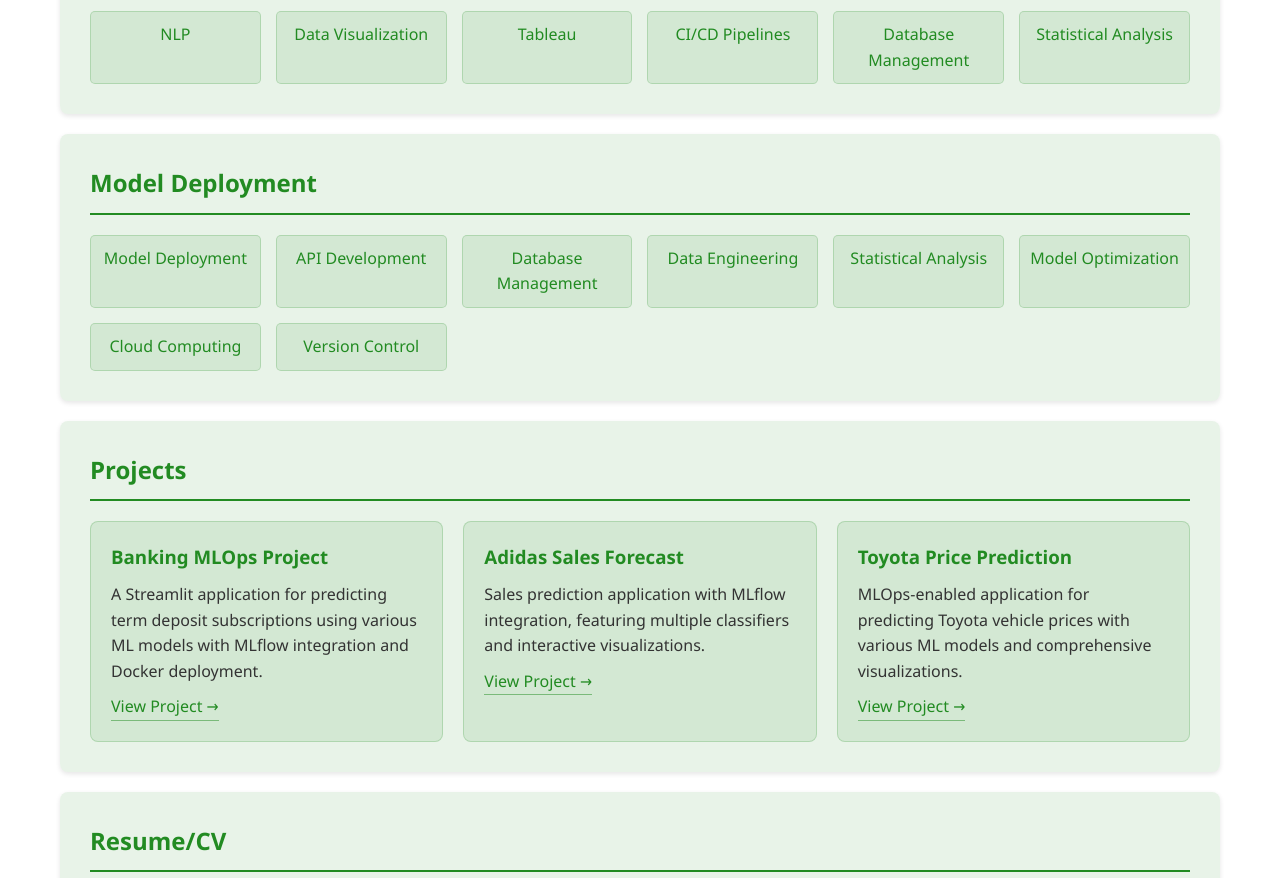
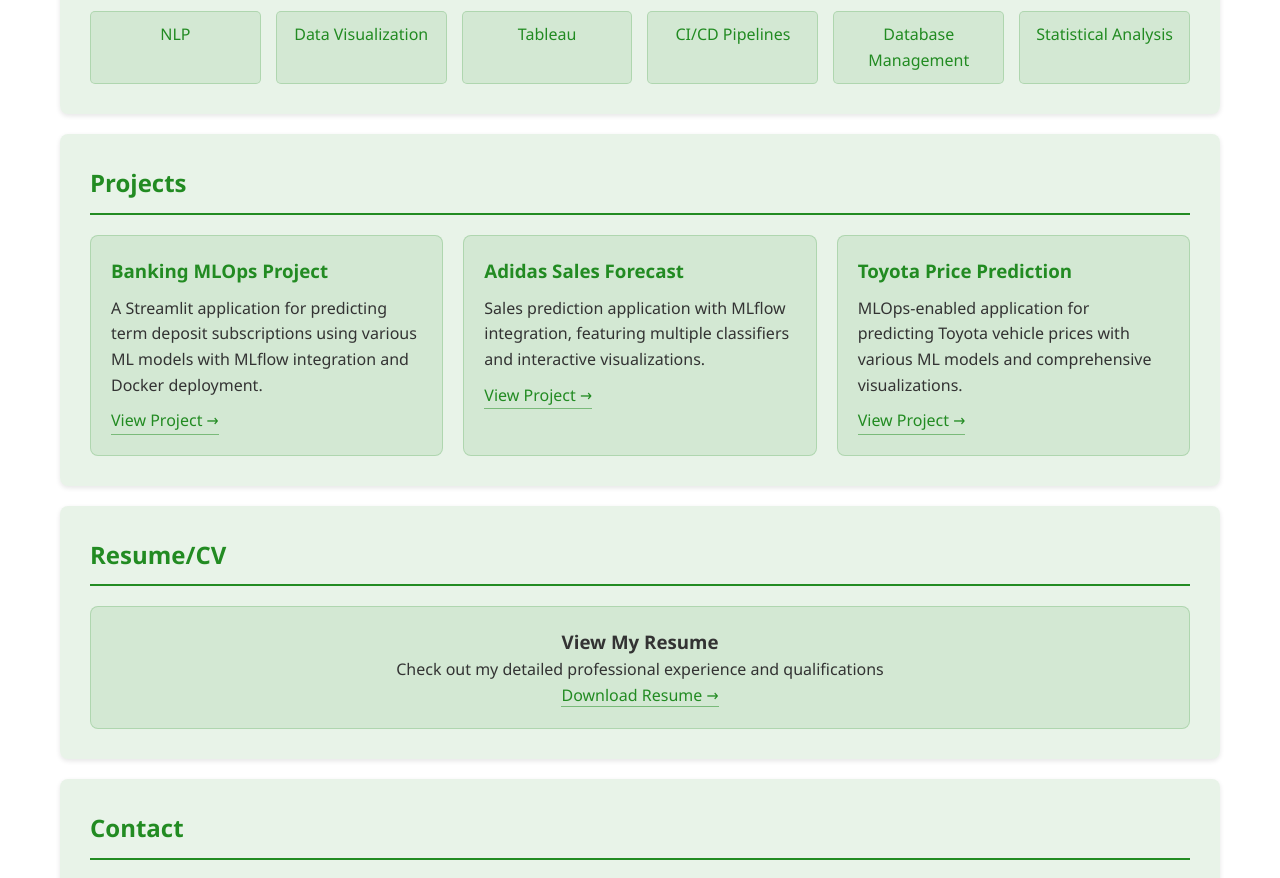
Before and after one commit to Mayankvlog/Protfolio_Mayank, a plain HTML site: page index.html in a window 1280 px wide. Shown: the part 1260-2138 px from the top of the page. Drawn offline with Linux system fonts and the light colour scheme.

Commit message:
Add files via upload

```diff
--- a/index.html
+++ b/index.html
@@ -263,19 +263,7 @@
             </div>
         </section>
 
-        <section>
-            <h2>Model Deployment</h2>
-            <div class="skills-grid">
-                <div class="skill-item">Model Deployment</div>
-                <div class="skill-item">API Development</div>
-                <div class="skill-item">Database Management</div>
-                <div class="skill-item">Data Engineering</div>
-                <div class="skill-item">Statistical Analysis</div>
-                <div class="skill-item">Model Optimization</div>
-                <div class="skill-item">Cloud Computing</div>
-                <div class="skill-item">Version Control</div>
-            </div>
-        </section>
+        <!-- Removed the entire Model Deployment section -->
 
         <section>
             <h2>Projects</h2>
```
